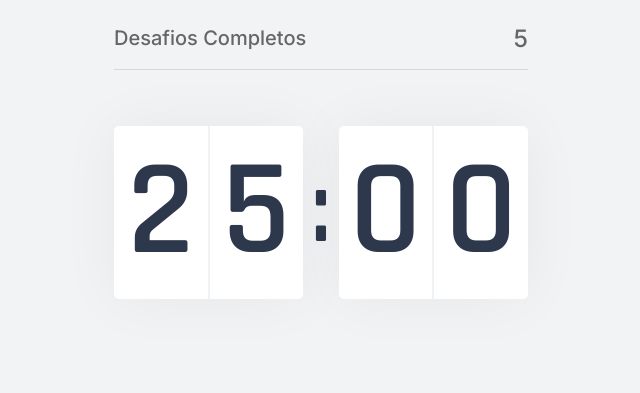
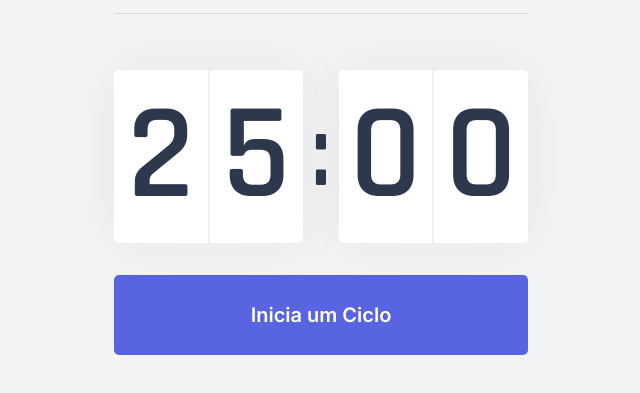
Before and after one commit to lucasandrades/moveit-next, a Next.js app: page / in a window 1280 px wide. Shown: the part 311-704 px from the top of the page, without its empty margins (62-702 px from the left). Built offline with nearby package versions, Linux system fonts and the light colour scheme.

Commit message:
more code in countdown

```diff
--- a/src/components/Countdown.tsx
+++ b/src/components/Countdown.tsx
@@ -1,17 +1,49 @@
+import { useState, useEffect } from 'react';
 import styles from '../styles/components/Countdown.module.css'
 
 export function Countdown() {
+    const [time, setTime] = useState(25 * 60);
+    const [active, setActive] = useState(false);
+
+    const minutes = Math.floor(time / 60);
+    const seconds = time % 60;
+
+
+    const [minuteLeft, minuteRight] = String(minutes).padStart(2, '0').split('');
+    const [secondLeft, secondRight] = String(seconds).padStart(2,'0').split('');
+
+    function startCountdown() {
+        setActive(true);
+    }
+
+    useEffect(() => {
+        if (active && time > 0) {
+        setTimeout(() =>  {
+            setTime(time - 1);
+        },1000)
+        }
+    }, [active])
+
     return (
-        <div className={styles.countdownContainer}>
-            <div>
-                <span>2</span>
-                <span>5</span>
+        <div>
+            <div className={styles.countdownContainer}>
+                <div>
+                    <span>{minuteLeft}</span>
+                    <span>{minuteRight}</span>
+                </div>
+                <span>:</span>
+                <div>
+                    <span>{secondLeft}</span>
+                    <span>{secondRight}</span>
+                </div>
             </div>
-            <span>:</span>
-            <div>
-                <span>0</span>
-                <span>0</span>
-            </div>
+            <button
+             type="button"
+             className={styles.countdownButton}
+             onClick={startCountdown}>
+                Inicia um Ciclo
+            </button>
+
         </div>
     );
 }
--- a/src/styles/components/Countdown.module.css
+++ b/src/styles/components/Countdown.module.css
@@ -36,3 +36,25 @@
     font-size: 6.25rem;
     margin: 0 0.5rem;
 }
+
+.countdownButton {
+    width: 100%;
+    height: 5rem;
+    margin-top: 2rem;
+    display: flex;
+    align-items: center;
+    justify-content: center;
+    border: 0;
+    border-radius: 5px;
+
+    background: var(--blue);
+    color: var(--white);
+
+    font-size: 1.25rem;
+    font-weight: 600;
+    transition: background-color 0.2s;
+}
+
+.countdownButton:hover {
+    background: var(--blue-dark);
+}
```
